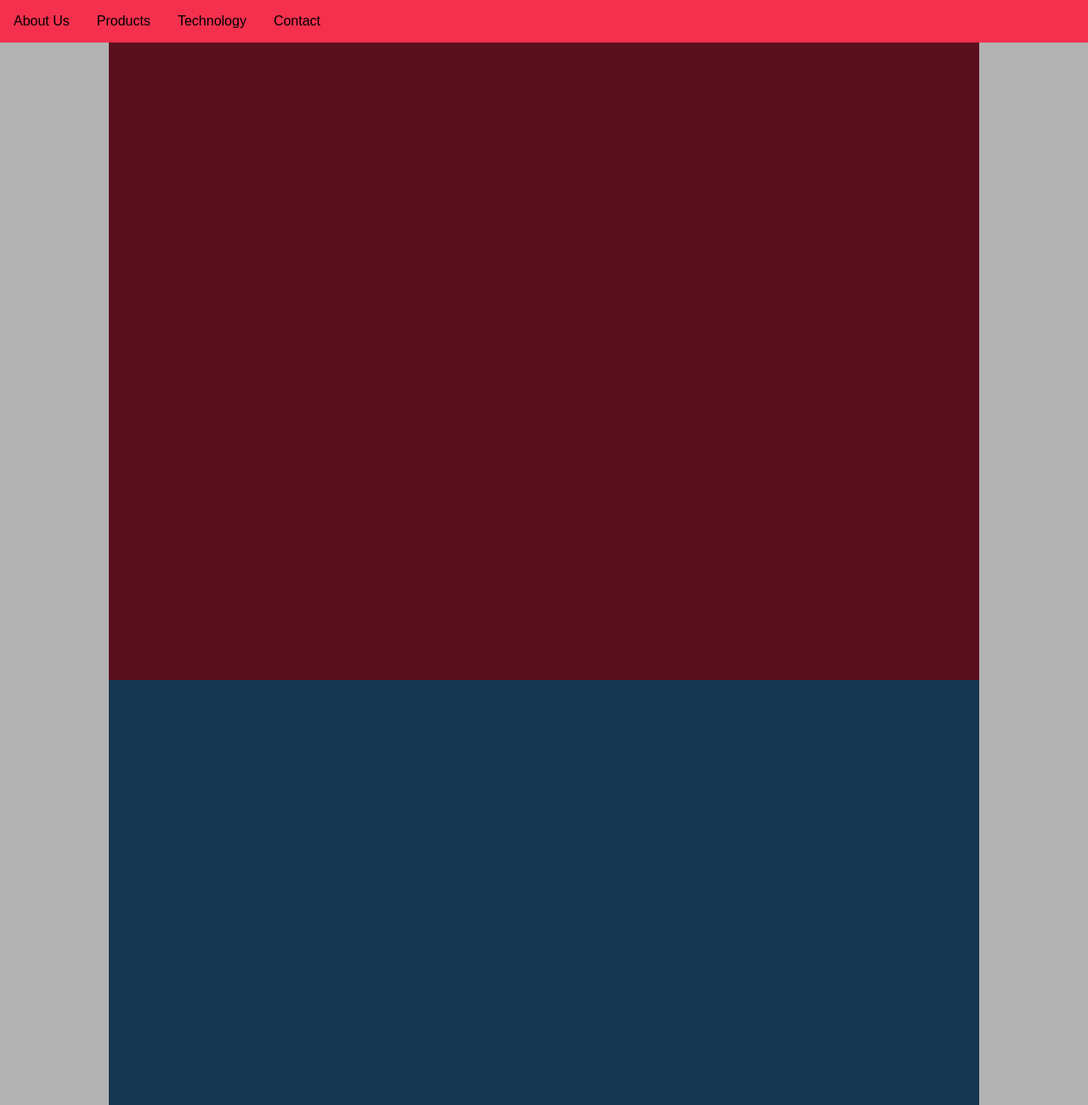
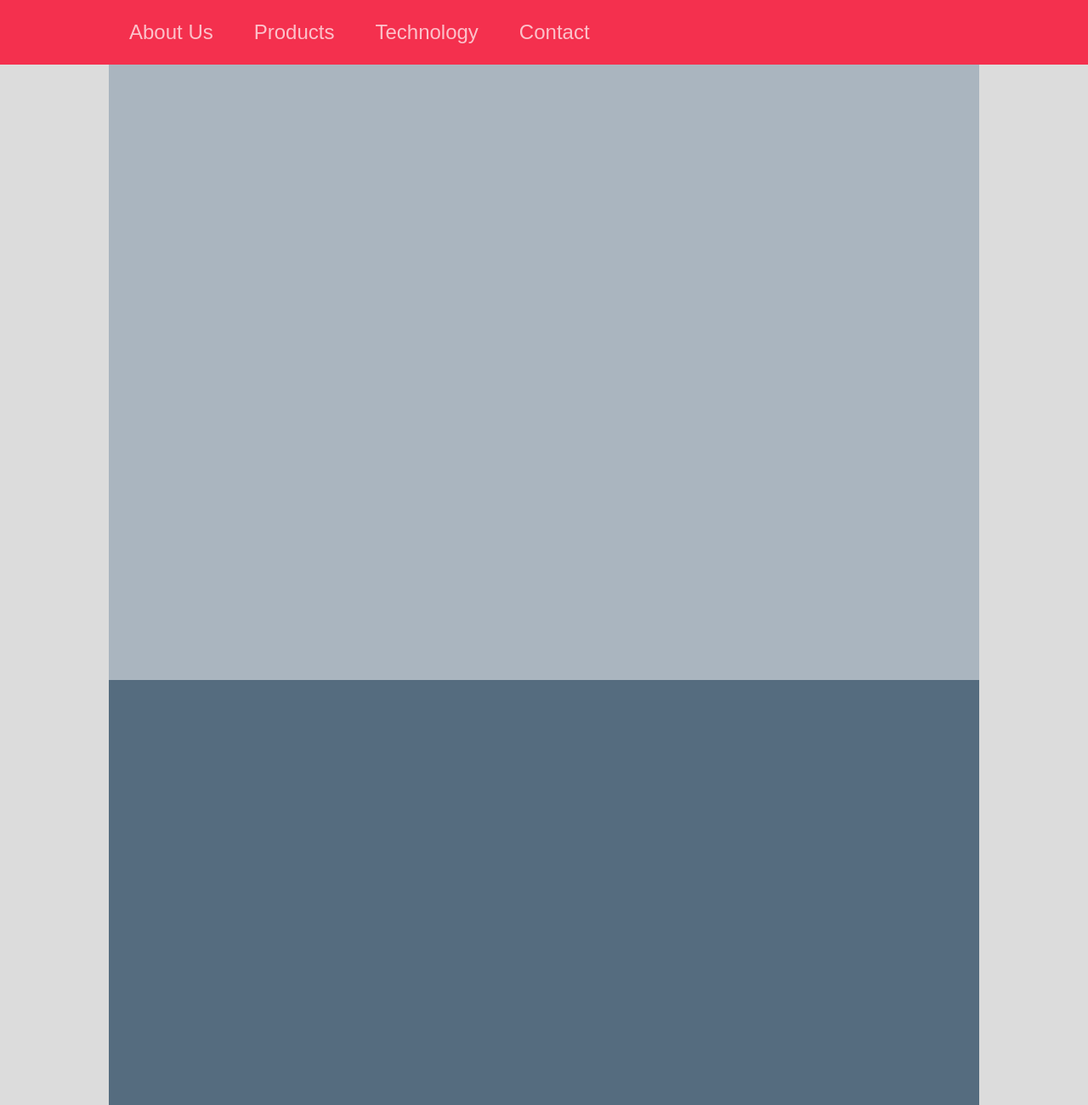
Before and after one commit to pldvd/smooth-scroll-demo, a website: page index.html in a window 1280 px wide. Shown: the top 1300 px of the page at 85% size. Drawn offline with Linux system fonts and the light colour scheme.

Commit message:
update stylesheet

```diff
--- a/index.html
+++ b/index.html
@@ -17,10 +17,10 @@
     </ul>
   </nav>
   <main>
-    <div class="page yellow"></div>
-    <div class="page blue"></div>
-    <div class="page red"></div>
-    <div class="page green"></div>
+    <div class="page blue-one"></div>
+    <div class="page blue-two"></div>
+    <div class="page blue-three"></div>
+    <div class="page blue-four"></div>
   </main>
   <script src="main.js" type="text/javascript"></script>
 </body>
--- a/style.css
+++ b/style.css
@@ -9,14 +9,27 @@ nav {
   width: 100%;
 }
 
+ul {
+  margin-left: 10vw;
+}
+
 body {
   font-family: sans-serif;
-  background-color: #B3B2B2;
+  background-color: #DCDCDC;
 }
 
 li {
   list-style-type: none;
   padding: 1em;
+  font-size: 1.5em;
+  font-weight: 300;
+  color: rgba(255, 255, 255, 0.7);
+}
+
+li:hover {
+  background-color: #C51F40;
+  color: rgba(255, 255, 255, 0.9);
+  cursor: pointer;
 }
 
 .flexcontainer {
@@ -29,18 +42,18 @@ div.page {
   margin: auto;
 }
 
-.yellow {
-  background-color: #5A0F1E;
+.blue-one {
+  background-color: #AAB5BF;
 }
 
-.blue {
+.blue-two {
+  background-color: #556C7F;
+}
+
+.blue-three {
   background-color: #16364F;
 }
 
-.red {
-  background-color:#C51F40;
+.blue-four {
+  background-color:#132D41;
 }
-
-.green {
-  background-color: #333333;
-}
```
